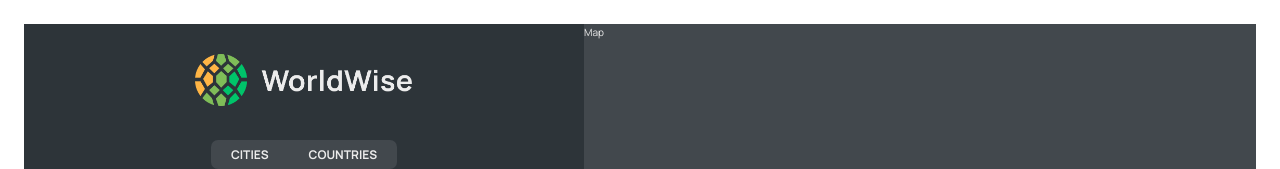
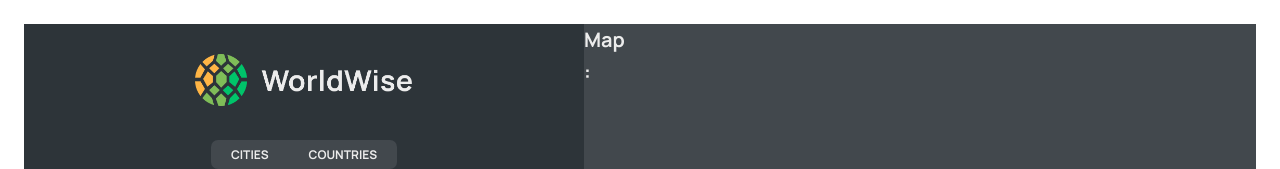
Before and after one commit to LCPengu/React-Project-Worldwise, a React (Vite) app: page /App in a window 1280 px wide. Shown: the top 169 px of the page. Built offline with nearby package versions, Linux system fonts and the light colour scheme; data requests are answered from the project's data file.

Commit message:
modified:   src/components/City.jsx 	modified:   src/components/CityItem.jsx 	modified:   src/components/Map.jsx

```diff
--- a/src/components/City.jsx
+++ b/src/components/City.jsx
@@ -11,6 +11,7 @@
 
 function City() {
   const id = useParams();
+  //const [searchParams, setSearchParams] = useSearchParams();
   // TEMP DATA
   const currentCity = {
     cityName: "Lisbon",
--- a/src/components/CityItem.jsx
+++ b/src/components/CityItem.jsx
@@ -14,7 +14,10 @@
   const { cityName, country, emoji, date, notes, position, id } = city;
   return (
     <li>
-      <Link to={`${id}`} className={styles.cityItem}>
+      <Link
+        to={`${id}?lat=${position.lat}&lng=${position.lng}`}
+        className={styles.cityItem}
+      >
         <span className={styles.emoji}>{emoji}</span>
         <h3 className={styles.cityName}>
           {cityName}, {country}
--- a/src/components/Map.jsx
+++ b/src/components/Map.jsx
@@ -1,7 +1,19 @@
+import { useSearchParams } from "react-router-dom";
 import styles from "./Map.module.css";
 
 function Map() {
-  return <div className={styles.mapContainer}>Map</div>;
+  const [searchParams, setSearchParams] = useSearchParams();
+  const lat = searchParams.get("lat");
+  const lng = searchParams.get("lng");
+
+  return (
+    <div className={styles.mapContainer}>
+      <h1>Map</h1>
+      <h1>
+        {lat} : {lng}
+      </h1>
+    </div>
+  );
 }
 
 export default Map;
```
